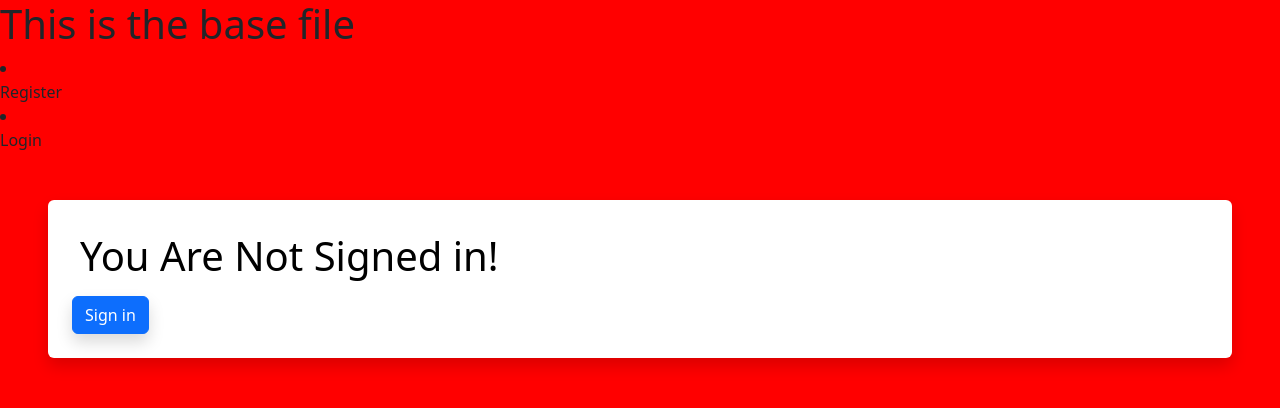
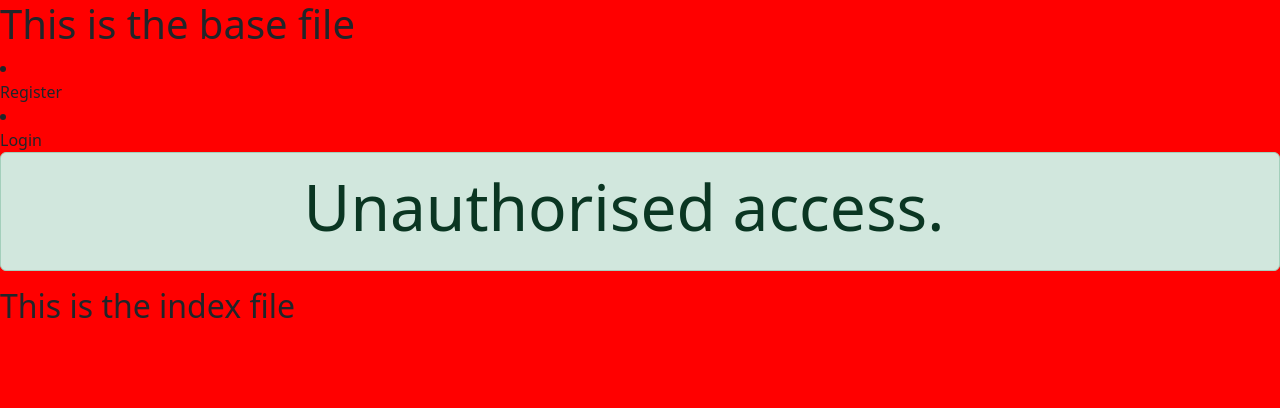
Before and after one commit to jsith90/capstone-models-draft, a Django app: page /user-update/1 in a window 1280 px wide. Shown: the top 408 px of the page. Run offline with Django 4.2, Linux system fonts and the light colour scheme; tables that the repository leaves empty hold one stand-in row (values such as "Sample post").

Commit message:
stop users from editing other users bookings and profiles

```diff
--- a/booking/templates/booking/user_update.html
+++ b/booking/templates/booking/user_update.html
@@ -42,7 +42,7 @@
 {% else %}
 <div class="shadow p-4 mb-5 bg-body bg-body rounded text-black  m-5 ">
     <h1 class="p-2  me-3">You Are Not Signed in!</h1>
-    <a href="{% url 'register' %}" class="btn btn-primary shadow text-center">Sign in</a>
+    <a href="{% url 'register_user' %}" class="btn btn-primary shadow text-center">Sign in</a>
 </div>
 {% endif %}
 {% endblock %}
--- a/booking/templates/booking/user_update_submit.html
+++ b/booking/templates/booking/user_update_submit.html
@@ -21,7 +21,7 @@
 {% else %}
 <div class="shadow p-4 mb-5 bg-body bg-body rounded text-black  m-5">
     <h1 class="p-2  me-3">First Sign in!</h1>
-    <a href="{% url 'login' %}" class="btn btn-primary text-white">Sign in</a>
+    <a href="{% url 'login_user' %}" class="btn btn-primary text-white">Sign in</a>
 </div>
 {% endif %}
 {% endblock %}
--- a/booking/views.py
+++ b/booking/views.py
@@ -96,12 +96,16 @@ def user_update(request, id):
     delta24 = (user_date_selected).strftime('%Y-%m-%d') >= (today + timedelta(days=1)).strftime('%Y-%m-%d')
     days_open = valid_day(22)
     validate_days = is_day_valid(days_open)
-    if request.method == 'POST':
-        table = request.POST.get('table')
-        day = request.POST.get('day')
-        request.session['day'] = day
-        request.session['table'] = table
-        return redirect('user_update_submit', id=id)
+    if request.user == table_booking.user:
+        if   request.method == 'POST':
+            table = request.POST.get('table')
+            day = request.POST.get('day')
+            request.session['day'] = day
+            request.session['table'] = table
+            return redirect('user_update_submit', id=id)
+    else:
+        messages.success(request, "Unauthorised access.")
+        return render(request, 'booking/index.html')
     return render(request, 'booking/user_update.html', {
             'days_open':days_open,
             'validate_days':validate_days,
@@ -124,37 +128,40 @@ def user_update_submit(request, id):
     hour = check_edit_time(times, day, id)
     table_booking = Table_Booking.objects.get(pk=id)
     user_selected_time = table_booking.time
-    if request.method == 'POST':
-        time = request.POST.get("time")
-        date = day_to_day_open(day)
-        if table != None:
-            if day <= max_date and day >= min_date:
-                if date == 'Thursday' or date == 'Friday' or date == 'Saturday' or date == 'Sunday':
-                    if Table_Booking.objects.filter(day=day).count() < 40:
-                        if Table_Booking.objects.filter(day=day, time=time).count() < 1 or user_selected_time == time:
-                            Table_Booking_Form = Table_Booking.objects.filter(pk=id).update(
-                                user = user,
-                                table = table,
-                                day = day,
-                                time = time,
-                            )
-                            messages.success(request, "Your Booking Has Been Successfully Updated!")
-                            return redirect('index')
+    if user == table_booking.user:
+        if request.method == 'POST':
+            time = request.POST.get("time")
+            date = day_to_day_open(day)
+            if table != None:
+                if day <= max_date and day >= min_date:
+                    if date == 'Thursday' or date == 'Friday' or date == 'Saturday' or date == 'Sunday':
+                        if Table_Booking.objects.filter(day=day).count() < 40:
+                            if Table_Booking.objects.filter(day=day, time=time).count() < 1 or user_selected_time == time:
+                                Table_Booking_Form = Table_Booking.objects.filter(pk=id).update(
+                                    user = user,
+                                    table = table,
+                                    day = day,
+                                    time = time,
+                                )
+                                messages.success(request, "Your Booking Has Been Successfully Updated!")
+                                return redirect('index')
+                            else:
+                                messages.success(request, "The Selected Time Has Been Taken!")
                         else:
-                            messages.success(request, "The Selected Time Has Been Taken!")
+                            messages.success(request, "The Selected Day Is Full!")
                     else:
-                        messages.success(request, "The Selected Day Is Full!")
+                        messages.success(request, "The Selected Date Is Incorrect")
                 else:
-                    messages.success(request, "The Selected Date Is Incorrect")
+                    messages.success(request, "The Selected Date Isn't In The Correct Time Period!")
             else:
-                    messages.success(request, "The Selected Date Isn't In The Correct Time Period!")
-        else:
-            messages.success(request, "Please Select Your Table!")
-        return redirect('user_panel')
-    return render(request, 'booking/user_update_submit.html', {
+                messages.success(request, "Please Select Your Table!")
+            return redirect('user_panel')
+        return render(request, 'booking/user_update_submit.html', {
         'times':hour,
         'id': id,
-    })
+        })
+    else:
+        return render(request, 'booking/index.html')
 
 def staff_panel(request):
     today = datetime.today()
```
Also changed, not shown: member/views.py (+11 -8 lines).
